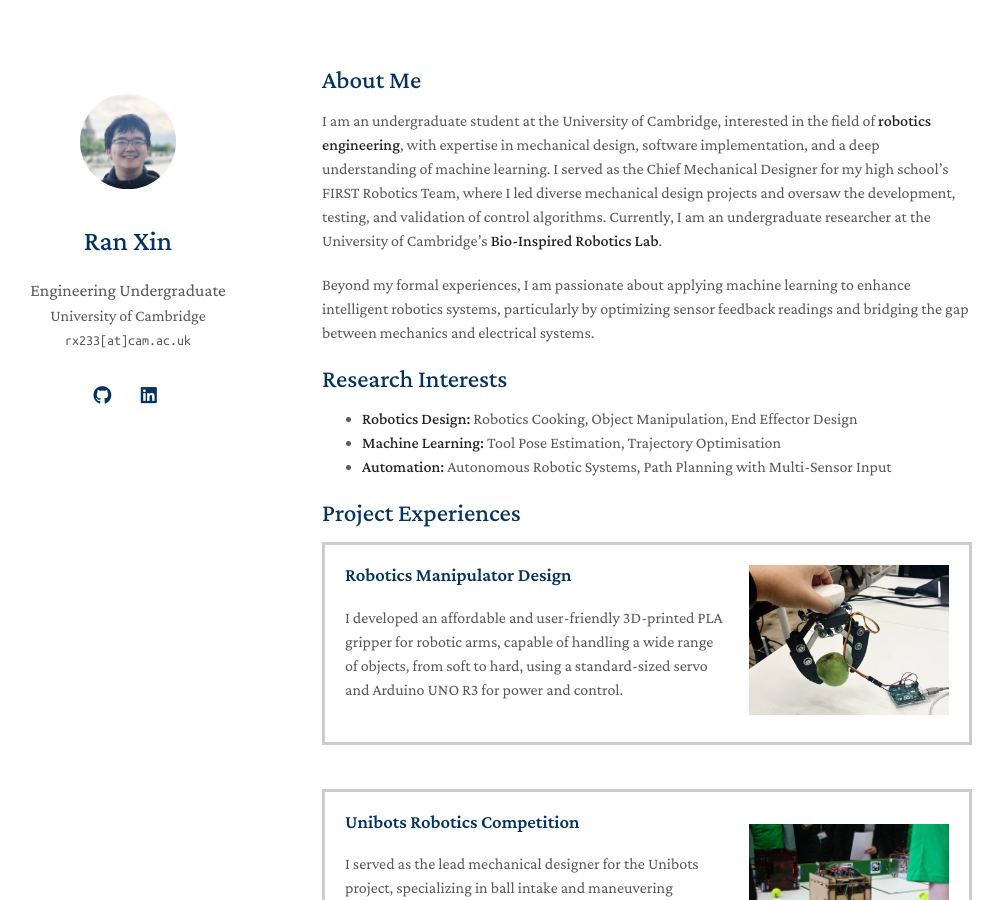
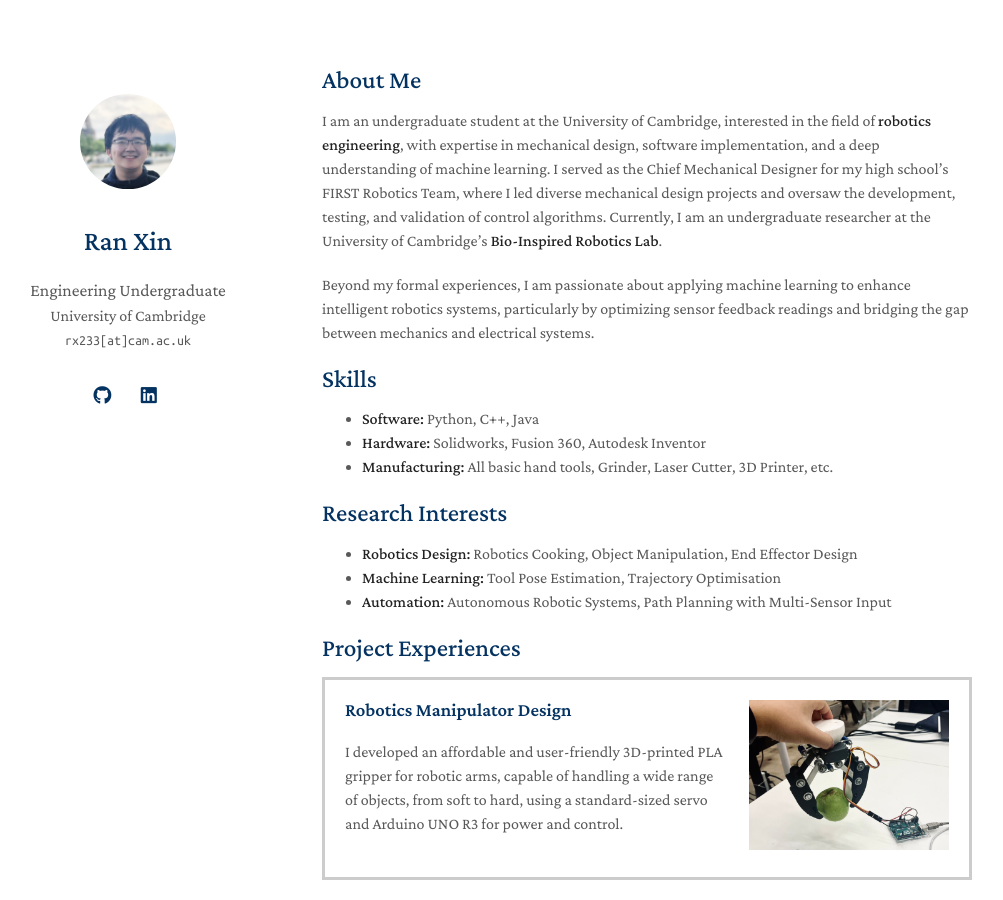
Before and after one commit to ran-xin/ran-xin.github.io, a Jekyll site: the page built from index.md, in a window 1280 px wide and 900 px high. Shown: the whole window, without its empty margins (148-1151 px from the left). Built offline with Jekyll 4.4.1, drawn with Linux system fonts in a browser that asks for light colours; nearby versions of some CDN libraries; a style sheet for code colours, icons or effects is not loaded; our own code applies the rules of GitHub Pages for plain Markdown files.

Commit message:
Added Skills Section

```diff
--- a/index.md
+++ b/index.md
@@ -8,6 +8,11 @@ I am an undergraduate student at the University of Cambridge, interested in the
 Beyond my formal experiences, I am passionate about applying machine learning to enhance intelligent robotics systems, particularly by optimizing sensor feedback readings and bridging the gap between mechanics and electrical systems.
 
 
+
+## Skills
+- **Software:** Python, C++, Java
+- **Hardware:** Solidworks, Fusion 360, Autodesk Inventor
+- **Manufacturing:** All basic hand tools, Grinder, Laser Cutter, 3D Printer, etc.
 
 ## Research Interests
 
```
